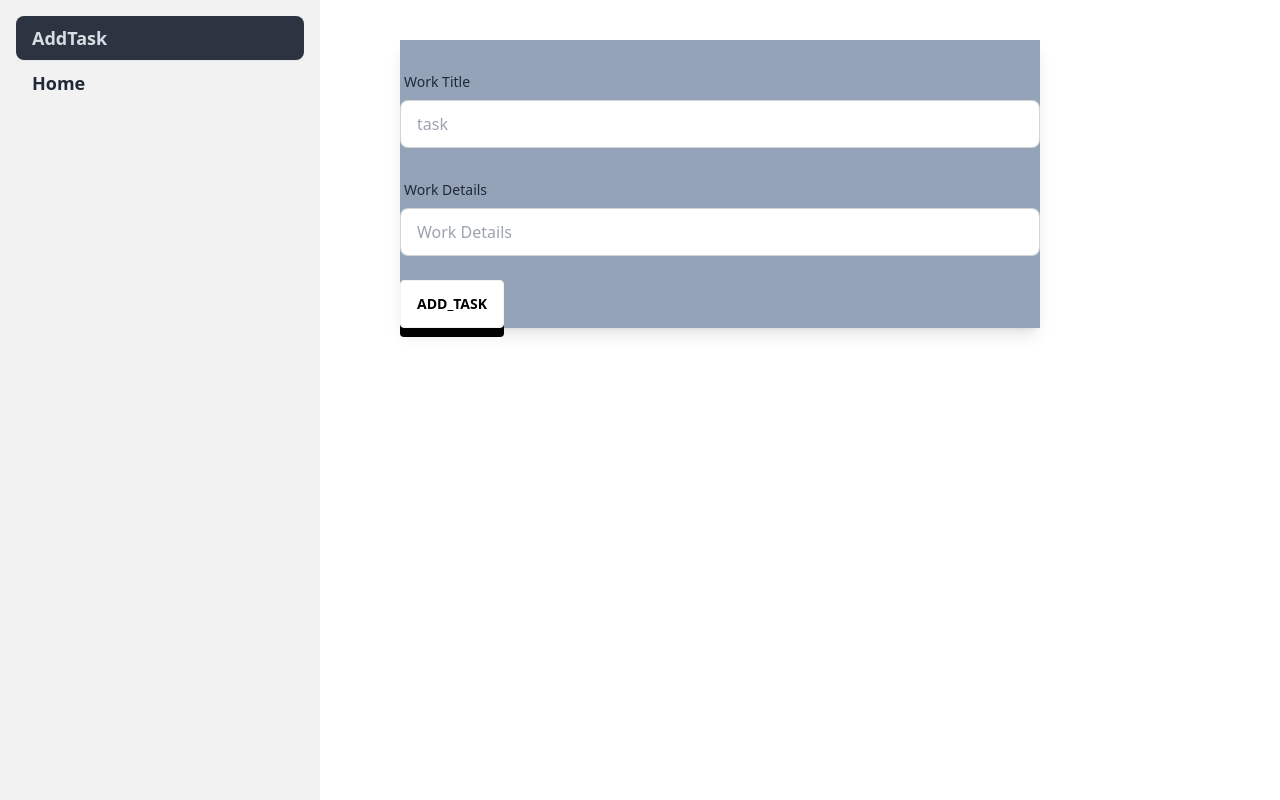
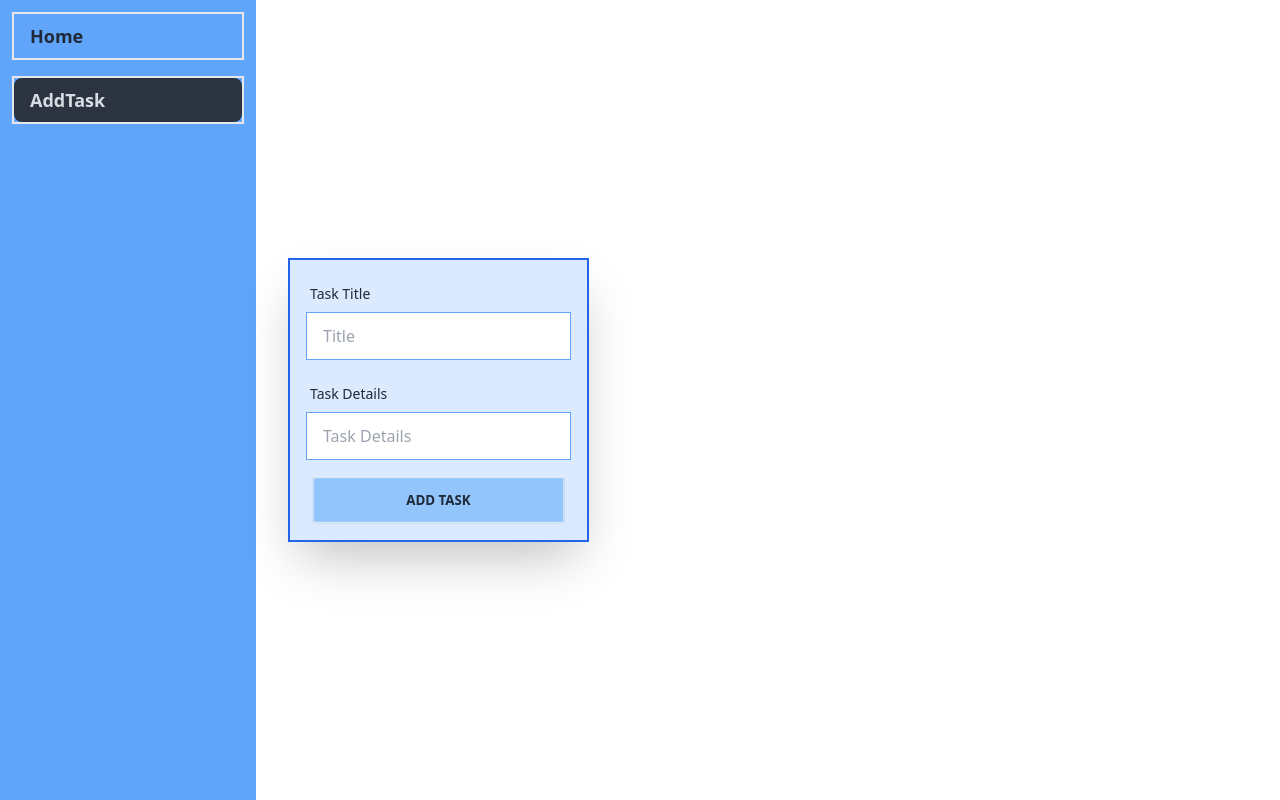
Before and after one commit to Hossain-sakib/TaskForge---client, a React (Vite) app: page /dashboard/addtask in a window 1280 px wide. Built offline with nearby package versions, Linux system fonts and the light colour scheme; no server answers.

Commit message:
add task

```diff
--- a/package.json
+++ b/package.json
@@ -10,6 +10,8 @@
     "preview": "vite preview"
   },
   "dependencies": {
+    "@iconify/react": "^4.1.1",
+    "@tanstack/react-query": "^5.14.6",
     "axios": "^1.6.2",
     "firebase": "^10.7.1",
     "localforage": "^1.10.0",
--- a/src/Components/AddTask/AddTask.jsx
+++ b/src/Components/AddTask/AddTask.jsx
@@ -5,76 +5,68 @@ import { useContext } from "react";
 import useAxiosPublic from "../../Hooks/useAxiosPublic";
 
 const AddTask = () => {
-    const {user}=useContext(AuthContext)
-    const { register, handleSubmit ,reset } = useForm()
-    const axiosPublic=useAxiosPublic();
+    const { user } = useContext(AuthContext)
+    const { register, handleSubmit, reset } = useForm()
+    const axiosPublic = useAxiosPublic();
     const onSubmit = async (data) => {
         console.log(data)
-            const menuItem = {
-                task: data.task,
-                workdetails:data.workdetails,
-                email:user?.email
+        const taskItem = {
+            taskTitle: data.taskTitle,
+            taskDetails: data.taskDetails,
+            email: user?.email
         }
 
-            const menuRes = await axiosPublic.post('/addtask', menuItem);
-            console.log(menuRes.data)
-            if(menuRes.data.insertedId){
+        const taskRes = await axiosPublic.post('/addtask', taskItem);
+        console.log(taskRes.data)
+        if (taskRes.data.insertedId) {
             reset();
             Swal.fire({
                 position: "top-end",
                 icon: "success",
-                    title:"Task Added Successfully",
+                title: "Task Added Successfully",
                 showConfirmButton: false,
                 timer: 1500
             });
         }
-
-
     }
 
     return (
-        <div>
-
-            <div className="w-1/2 mx-auto shadow-lg lg:absolute top-10 left-[400px]  bg-slate-400">
-            <form onSubmit={handleSubmit(onSubmit)}>
-                    <div className="form-control w-full my-6">
+        <div className="flex min-h-screen items-center justify-center">
+            <div className="card shrink-0 w-full max-w-sm shadow-2xl bg-blue-100 rounded-none border-2 border-blue-600 p-4">
+                <form className="flex flex-col justify-center space-y-4" onSubmit={handleSubmit(onSubmit)}>
+                    <div className="form-control w-full">
                         <label className="label">
-                            <span className="label-text">Work Title</span>
+                            <span className="label-text">Task Title</span>
                         </label>
                         <input
                             type="text"
-                            placeholder="task"
-                            {...register('task', { required: true })}
+                            placeholder="Title"
+                            {...register('taskTitle', { required: true })}
                             required
-                            className="input input-bordered w-full" />
+                            className="input border-blue-400 rounded-none input-bordered" />
                     </div>
                     <div className="">
-                        {/* category */}
-
-
-                        {/* price */}
-                        <div className="form-control w-full my-6">
+                        <div className="form-control w-full">
                             <label className="label">
-                                <span className="label-text">Work Details</span>
+                                <span className="label-text">Task Details</span>
                             </label>
                             <input
                                 type="text"
-                                placeholder="Work Details"
-                                {...register('workdetails', { required: true })}
-                                className="input input-bordered w-full" />
+                                placeholder="Task Details"
+                                {...register('taskDetails', { required: true })}
+                                className="input border-blue-400 rounded-none input-bordered" />
                         </div>
 
                     </div>
+                    <button className="btn bg-blue-300 hover:bg-blue-400 font-bold rounded-none overflow-hidden transition-all hover:scale-105  hover:shadow-2xl">
+                        ADD TASK
+                    </button>
+                </form>
+
+            </div>
+        </div>
 
 
-
-
-                    <button className="btn shadow-[0_9px_0_rgb(0,0,0)] hover:shadow-[0_4px_0px_rgb(0,0,0)] text-black bg-white ease-out hover:translate-y-1 transition-all rounded">
-  ADD_TASK
-</button>
-                </form>
-            </div>
-        </div>
     );
 };
 
--- /dev/null
+++ b/src/Components/Sidebar/Sidebar.jsx
@@ -0,0 +1,20 @@
+import {
+    NavLink
+} from "react-router-dom";
+
+const Sidebar = () => {
+    return (
+        <div className="menu w-64 min-h-screen bg-blue-400">
+            <ul className="menu p-1 space-y-4 text-lg font-semibold">
+                <li className="border-2 overflow-hidden transition-all hover:scale-105  hover:shadow-2xl">
+                    <NavLink to='/'>Home</NavLink>
+                </li>
+                <li className="border-2 overflow-hidden transition-all hover:scale-105  hover:shadow-2xl">
+                <NavLink to='/dashboard/addtask'>AddTask</NavLink>
+                </li>
+            </ul>
+        </div>
+    );
+};
+
+export default Sidebar;
--- a/src/Layout/Dashboard.jsx
+++ b/src/Layout/Dashboard.jsx
@@ -1,30 +1,32 @@
-import { NavLink, Outlet } from "react-router-dom";
+import { Outlet } from "react-router-dom";
+import Sidebar from "../Components/Sidebar/Sidebar";
 
 
 const Dashboard = () => {
     return (
         <div>
-            <div className="drawer lg:drawer-open ">
-                <input id="my-drawer-2" type="checkbox" className="drawer-toggle" />
-                <div className="drawer-content flex flex-col items-center justify-center">
-                    <label htmlFor="my-drawer-2" className="btn btn-primary drawer-button lg:hidden">Open drawer</label>
-
+            <div className="drawer lg:hidden">
+                <input id="my-drawer-4" type="checkbox" className="drawer-toggle" />
+                <div className="drawer-content p-4">
+                    <div className="flex items-center justify-between">
+                        <label htmlFor="my-drawer-4" className="btn btn-square btn-ghost w-16">
+                            <svg xmlns="http://www.w3.org/2000/svg" className="h-5 w-5" fill="none" viewBox="0 0 24 24" stroke="currentColor"><path strokeLinecap="round" strokeLinejoin="round" strokeWidth="2" d="M4 6h16M4 12h8m-8 6h16" /></svg>
+                        </label>
+                    </div>
+                    <div>
+                        <Outlet></Outlet>
+                    </div>
                 </div>
                 <div className="drawer-side">
-                    <label htmlFor="my-drawer-2" aria-label="close sidebar" className="drawer-overlay"></label>
-                    <ul className="menu p-4 w-80 min-h-full bg-base-200 text-base-content text-lg font-bold">
-                        <li> <NavLink to='/dashboard/addtask'>AddTask</NavLink></li>
-                        {/* <li> <NavLink to='/dashboard/todo'>ToDo</NavLink></li>
-                        <li> <NavLink to='/dashboard/ongoing'>OnGoing</NavLink></li>
-                        <li> <NavLink to='/dashboard/completedTask'>Completed Task</NavLink></li> */}
+                    <label htmlFor="my-drawer-4" aria-label="close sidebar" className="drawer-overlay"></label>
+                    <Sidebar></Sidebar>
+                </div>
 
-                        <hr />
-                        <li> <NavLink to='/'>Home</NavLink></li>
-                    </ul>
-
-                </div>
             </div>
-            <Outlet></Outlet>
+            <div className="lg:flex gap-8 hidden">
+                <div className=""><Sidebar></Sidebar></div>
+                <div className=""><Outlet></Outlet></div>
+            </div>
         </div>
     );
 };
```
Also changed, not shown: src/Pages/SignUp/SignUp.jsx (line endings or trailing spaces), 1 other file (tests, documents, lock files or other folders). Lines whose indentation alone changed are shown as unchanged.
